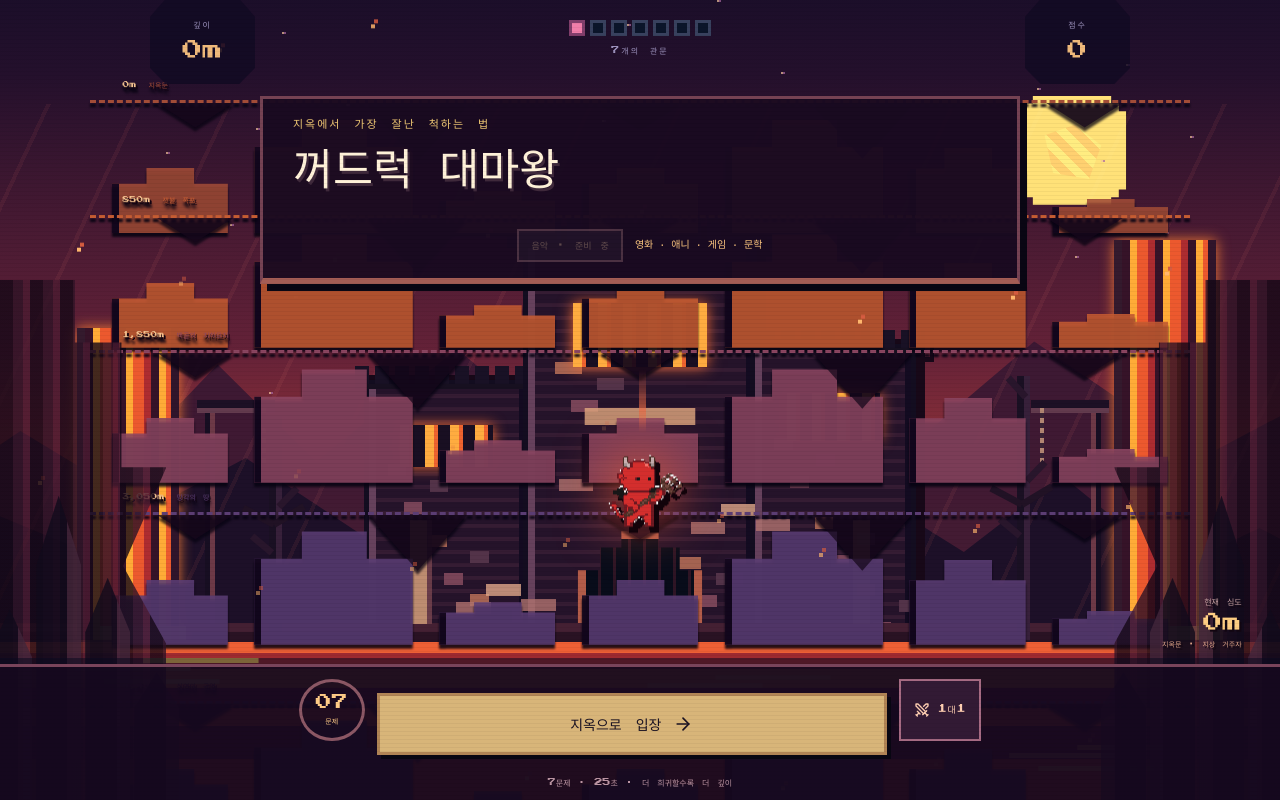
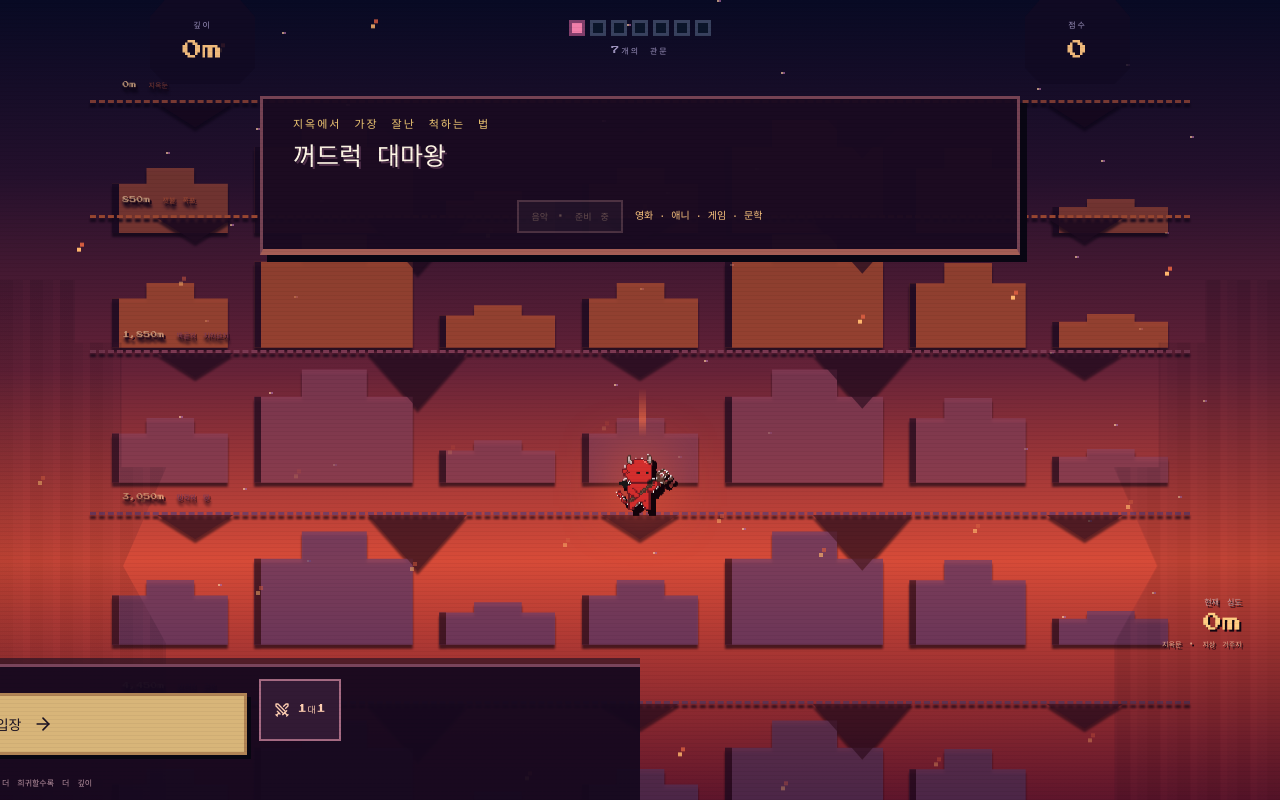
Before and after one commit to eggseed1/dotdotdot, a React (Vite) app: page / in a window 1280 px wide. Built offline with nearby package versions, Linux system fonts and the light colour scheme; a web font is replaced by a local one.

Commit message:
Replace mismatched placeholder CSS artwork and force question/dock visibility within mobile viewport

```diff
--- a/src/styles.css
+++ b/src/styles.css
@@ -611,3 +611,50 @@ body:has(.krillion-game-screen) .game-main,body:has(.krillion-game-screen) .ques
 }
 @media(max-height:640px){.krillion-game-screen .cinematic-stage-top{top:33px!important;max-height:34dvh!important}.krillion-game-screen .infernal-devil{top:49%!important;height:82px!important;width:82px!important}.infernal-bone-arch{opacity:.45}}
 @media(prefers-reduced-motion:reduce){.infernal-gallows:after{animation:none}}
+
+
+/* Full-scene v3 — replace conflicting placeholder scenery with authored pixel city. */
+.krillion-game-screen .infernal-sky{
+ background-color:#120d26!important;
+ background-size:cover!important;
+ background-repeat:no-repeat!important;
+ image-rendering:pixelated;
+ transition:background-position 1.25s cubic-bezier(.18,.7,.2,1);
+}
+.krillion-game-screen .infernal-moon,.krillion-game-screen .infernal-mountains,
+.krillion-game-screen .infernal-ash-haze,.krillion-game-screen .infernal-bone-arch,
+.krillion-game-screen .infernal-gallows,.krillion-game-screen .infernal-citadel,
+.krillion-game-screen .infernal-lava-river,.krillion-game-screen .infernal-lava-falls,
+.krillion-game-screen .infernal-skeleton-tree,.krillion-game-screen .infernal-black-spires{display:none!important}
+.krillion-game-screen .infernal-cliff{opacity:.15!important}
+.krillion-game-screen .infernal-depth-wash{pointer-events:none}
+.krillion-game-screen .infernal-world{opacity:.7!important}
+.krillion-game-screen .cinematic-stage-top{
+ top:clamp(55px,9dvh,96px)!important;
+ width:min(710px,calc(100% - 40px))!important;
+ max-height:31dvh!important;overflow:auto!important;
+ padding:clamp(12px,2vh,22px)!important;
+ border:3px solid #65435b!important;
+ background:rgba(14,11,30,.96)!important;
+ box-shadow:0 0 0 4px #150e29,8px 8px #090817!important;
+}
+.krillion-game-screen .cinematic-stage-top h1{
+ font:700 clamp(14px,2.25vw,25px)/1.6 'Galmuri11','Press Start 2P',monospace!important;
+ color:#fff6e6!important;
+ text-shadow:2px 2px #51314c!important;
+ margin:8px 0!important;
+}
+.krillion-game-screen .cinematic-answer-ui{position:absolute!important;bottom:max(9px,env(safe-area-inset-bottom))!important;left:50%!important;transform:translateX(-50%)!important;width:min(790px,calc(100% - 20px))!important;z-index:40!important}
+.krillion-game-screen .cinematic-answer-ui .answer-card{background:rgba(8,9,26,.94)!important;border:2px solid #4e3b5b!important}
+.krillion-game-screen .infernal-devil{top:60%!important;width:clamp(84px,14vmin,145px)!important;height:clamp(84px,14vmin,145px)!important}
+@media(max-width:700px){
+ .krillion-game-screen .cinematic-stage-top{top:clamp(47px,8dvh,70px)!important;max-height:29dvh!important;width:calc(100% - 22px)!important;padding:10px 11px!important}
+ .krillion-game-screen .cinematic-stage-top h1{font-size:clamp(12px,3.5vw,17px)!important;line-height:1.45!important}
+ .krillion-game-screen .infernal-devil{top:56%!important;width:clamp(70px,19vw,103px)!important;height:clamp(70px,19vw,103px)!important}
+ .krillion-game-screen .cinematic-answer-ui{width:calc(100% - 12px)!important;bottom:max(5px,env(safe-area-inset-bottom))!important}
+ .krillion-game-screen .cinematic-answer-ui .answer-card{padding:5px!important}
+}
+@media(max-height:590px){
+ .krillion-game-screen .cinematic-stage-top{top:30px!important;max-height:28dvh!important}
+ .krillion-game-screen .infernal-devil{top:54%!important;width:72px!important;height:72px!important}
+}
```
